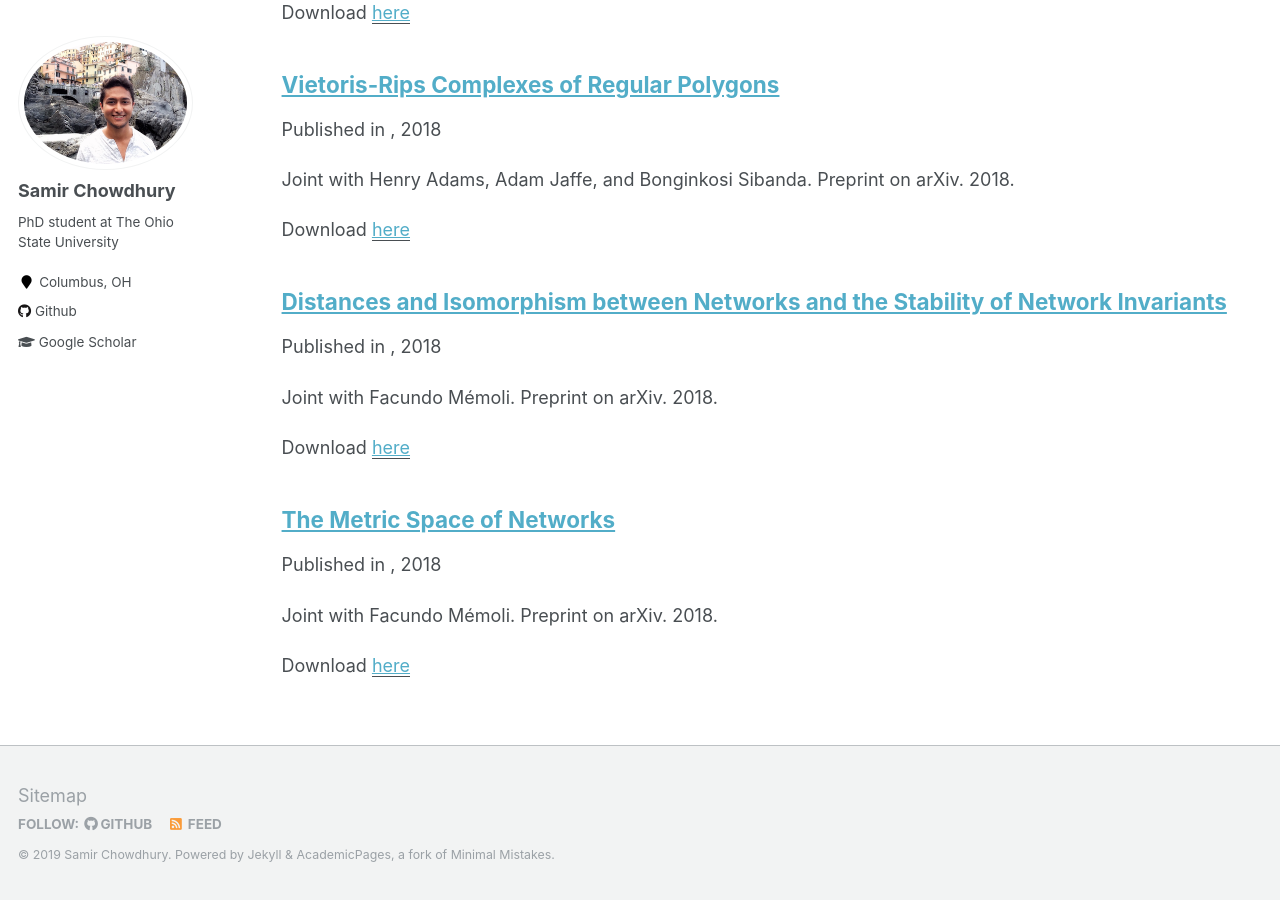
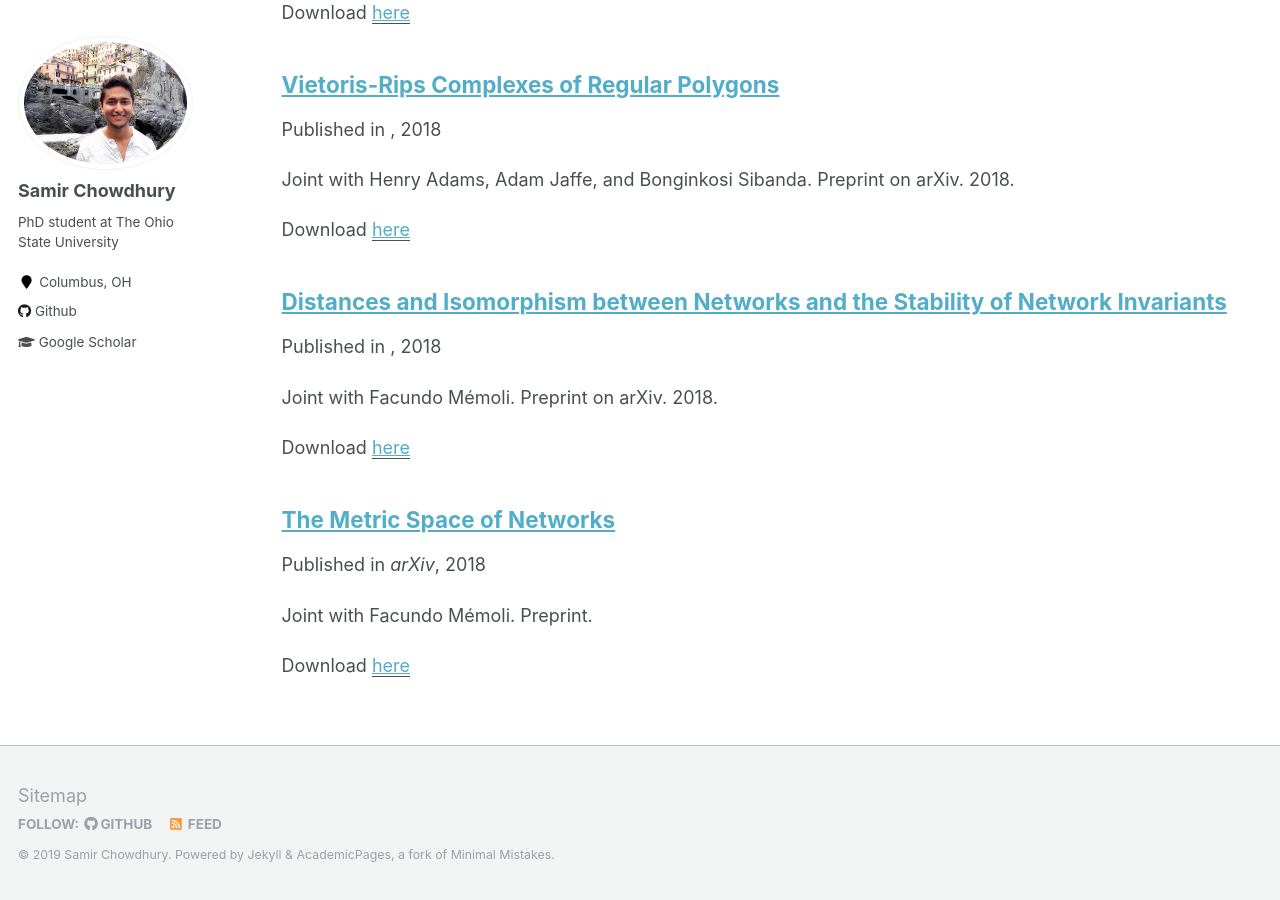
Before and after one commit to samirchowdhury/samirchowdhury.github.io, a Jekyll site: the page built from _pages/publications.md, in a window 1280 px wide and 900 px high, scrolled down 583 px. Built offline with Jekyll 4.4.1, drawn with Linux system fonts in a browser that asks for light colours.

Commit message:
Update 2018-04-09-dn-part2.md

```diff
--- a/_publications/2018-04-09-dn-part2.md
+++ b/_publications/2018-04-09-dn-part2.md
@@ -1,7 +1,8 @@
 ---
 title: "The Metric Space of Networks"
-
-excerpt: 'Joint with Facundo Mémoli. Preprint on arXiv. 2018.'
+date: 2018-04-09
+venue: 'arXiv'
+excerpt: 'Joint with Facundo Mémoli. Preprint.'
 paperurl: 'https://arxiv.org/abs/1804.02820'
 ---
-<!--date: 2018-04-09 -->
+<!-- -->
```
